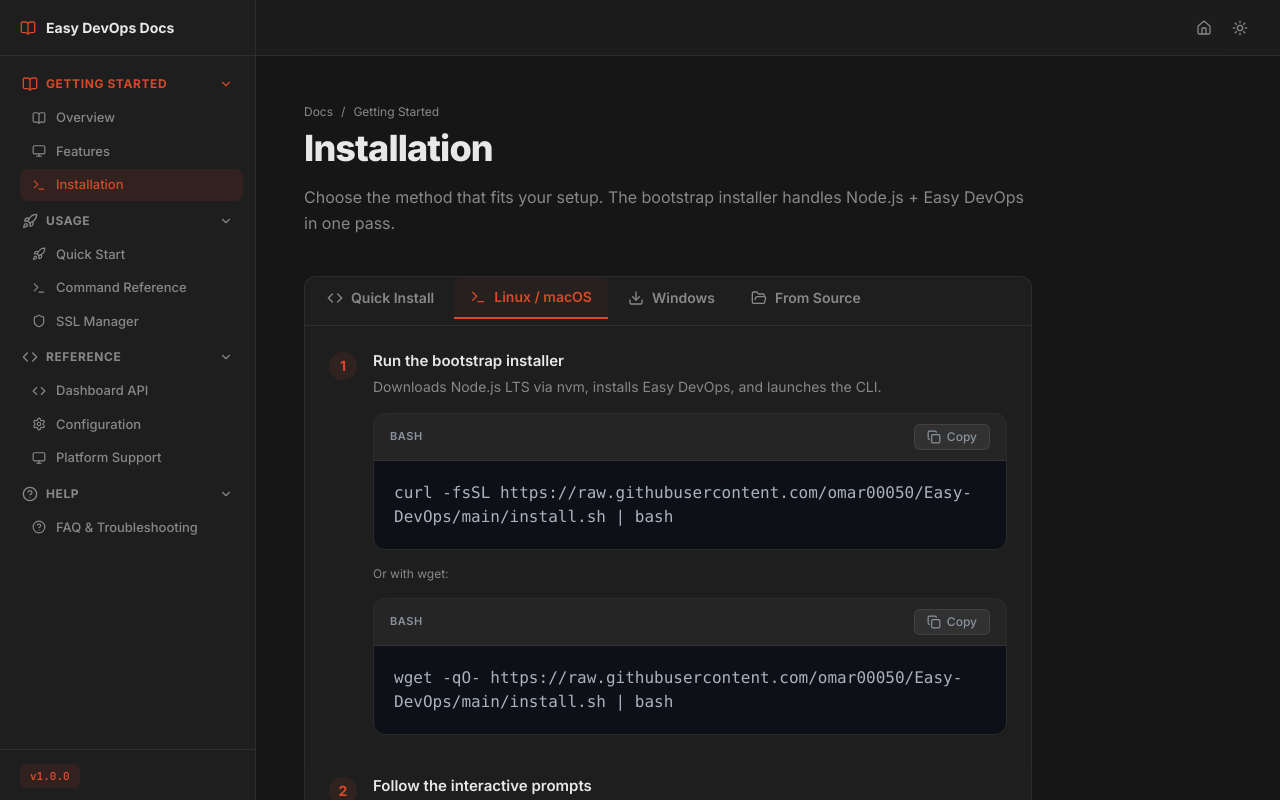
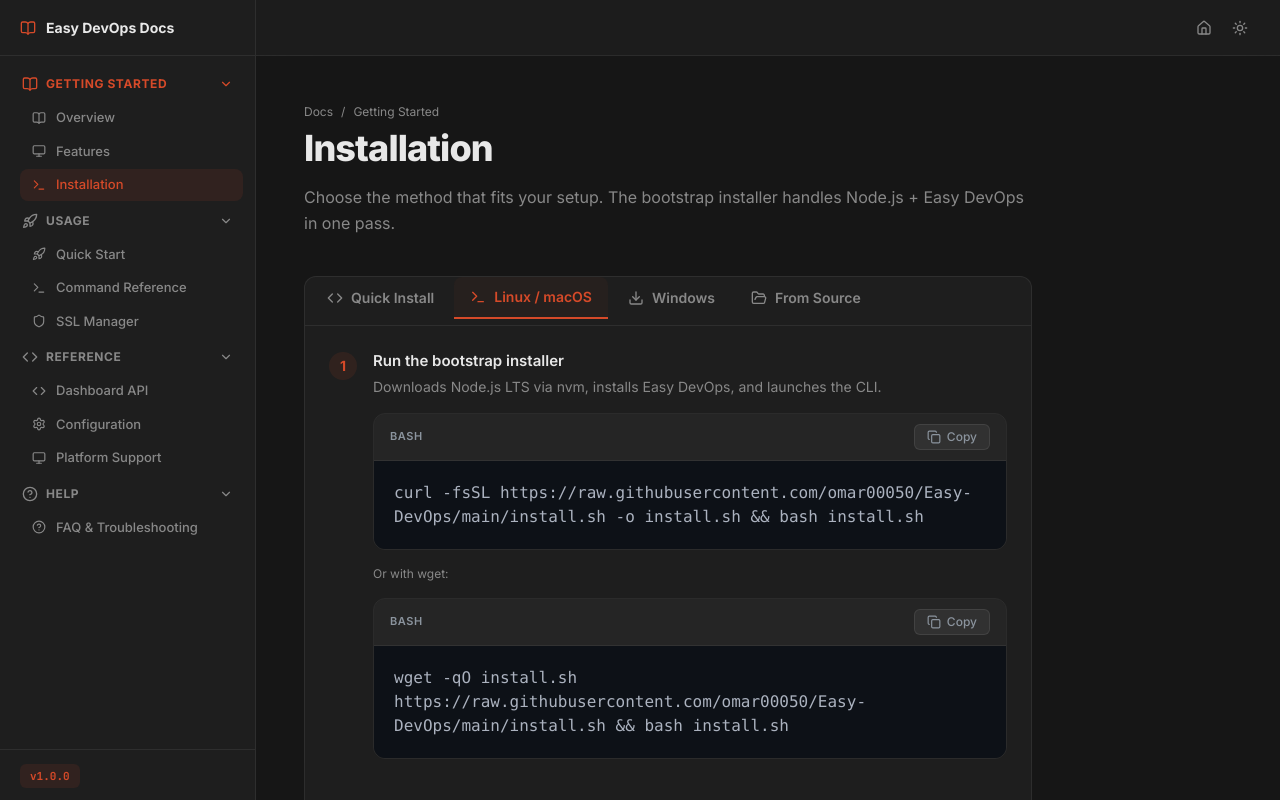
Before and after one commit to omar00050/easy-devops-docs, a Next.js app: page /docs/installation in a window 1280 px wide. Shown: the top 800 px of the page. Built offline with nearby package versions, Linux system fonts and the light colour scheme.

Commit message:
fix: update installation commands for Linux to improve clarity and functionality

```diff
--- a/components/InstallTabs.tsx
+++ b/components/InstallTabs.tsx
@@ -58,9 +58,9 @@ export default function InstallTabs() {
         {active === "linux" && (
           <div className="space-y-6">
             <InstallStep number={1} title="Run the bootstrap installer" desc="Downloads Node.js LTS via nvm, installs Easy DevOps, and launches the CLI.">
-              <CodeBlock lang="bash" filename="bash">curl -fsSL https://raw.githubusercontent.com/omar00050/Easy-DevOps/main/install.sh | bash</CodeBlock>
+              <CodeBlock lang="bash" filename="bash">curl -fsSL https://raw.githubusercontent.com/omar00050/Easy-DevOps/main/install.sh -o install.sh && bash install.sh</CodeBlock>
               <p className="text-xs text-muted mb-3 mt-2">Or with wget:</p>
-              <CodeBlock lang="bash" filename="bash">wget -qO- https://raw.githubusercontent.com/omar00050/Easy-DevOps/main/install.sh | bash</CodeBlock>
+              <CodeBlock lang="bash" filename="bash">wget -qO install.sh https://raw.githubusercontent.com/omar00050/Easy-DevOps/main/install.sh && bash install.sh</CodeBlock>
             </InstallStep>
             <InstallStep number={2} title="Follow the interactive prompts" desc="The installer will offer to install or upgrade Node.js. Choose your version or keep the current one." />
             <p className="text-sm text-muted"><strong>Installer flags:</strong> <code className="font-mono text-xs bg-primary/[0.08] text-primary px-1.5 py-0.5 rounded">--version X</code> to skip the picker, <code className="font-mono text-xs bg-primary/[0.08] text-primary px-1.5 py-0.5 rounded">--keep-node</code> to skip Node.js management.</p>
```
